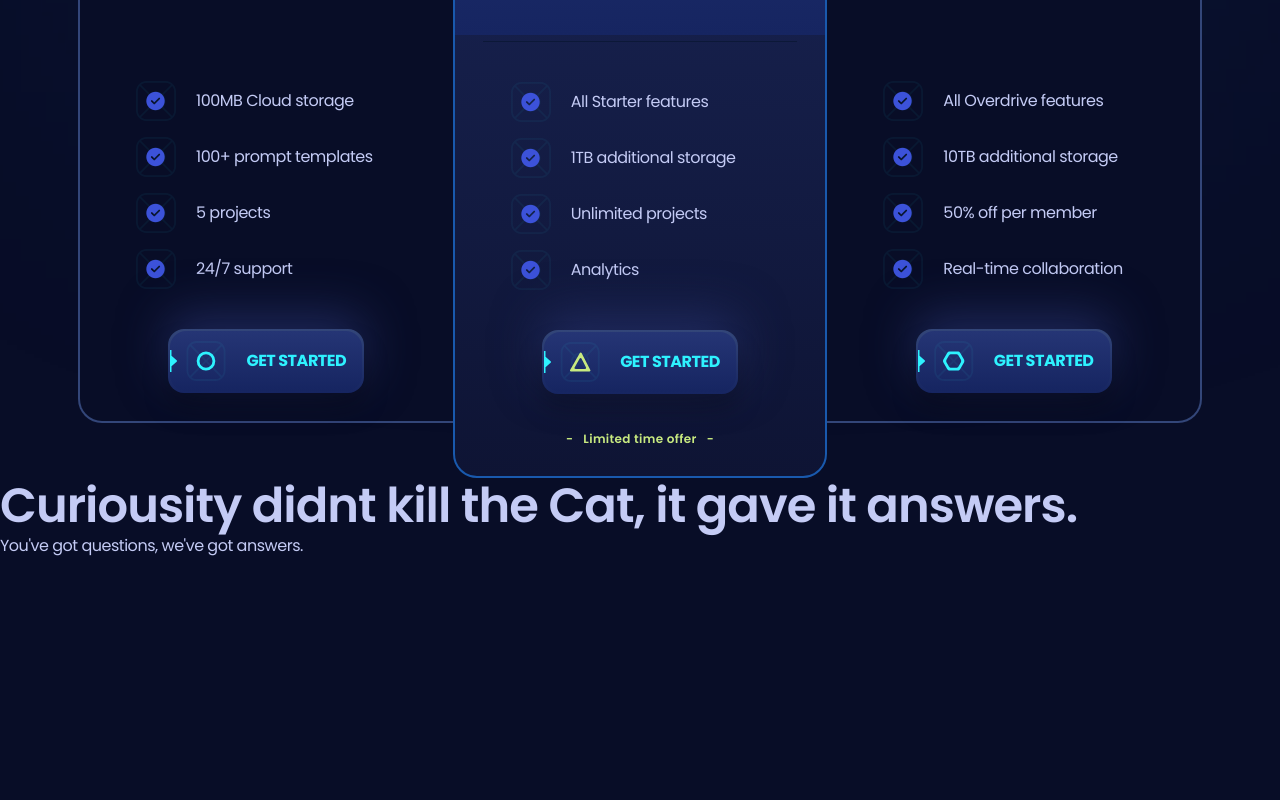
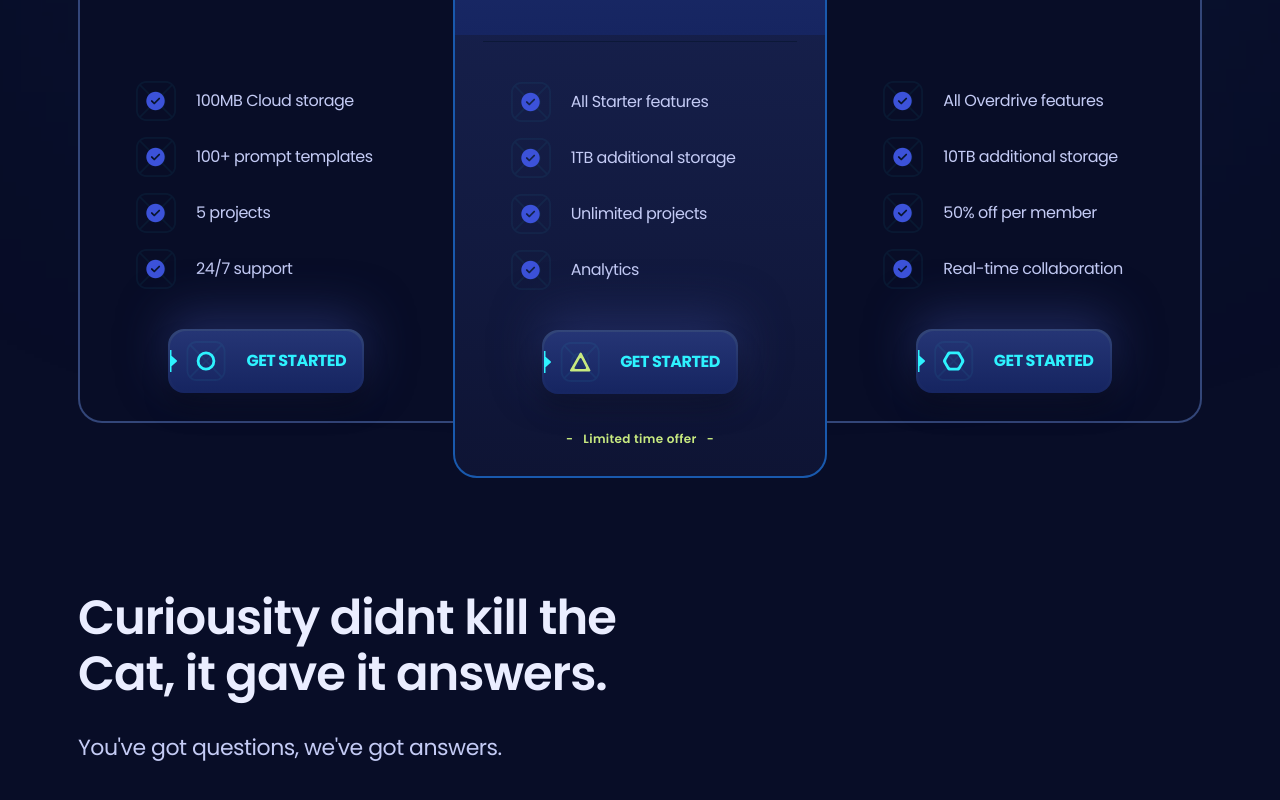
Before and after one commit to MrOLU24/XORA, a React (Vite) app: page / in a window 1280 px wide. Shown: the part 2575-3375 px from the top of the page. Before the commit the page ends 3133 px from the top, so only its background shows below. Built offline with nearby package versions, Linux system fonts and the light colour scheme.

Commit message:
faq head

```diff
--- a/src/Sections/Faq.jsx
+++ b/src/Sections/Faq.jsx
@@ -4,9 +4,16 @@ import { Element } from "react-scroll";
 const Faq = () => {
   return (
     <Element name="faq" className="relative">
-      <div>
-        <h1 className="h3 max">Curiousity didnt kill the Cat, it gave it answers.</h1>
-        <p>You've got questions, we've got answers.</p>
+      <div className="container relative z-2 py-28">
+        <div>
+          <h1 className="h3 max-md:h5 max-w-640 max-lg:max-w-md mb-7 text-p4">
+            Curiousity didnt kill the Cat, it gave it answers.
+          </h1>
+          <p className="body-1 max-lg:max-w-sm">
+            You've got questions, we've got answers.
+          </p>
+        </div>
+        <div/>
       </div>
     </Element>
   );
```
